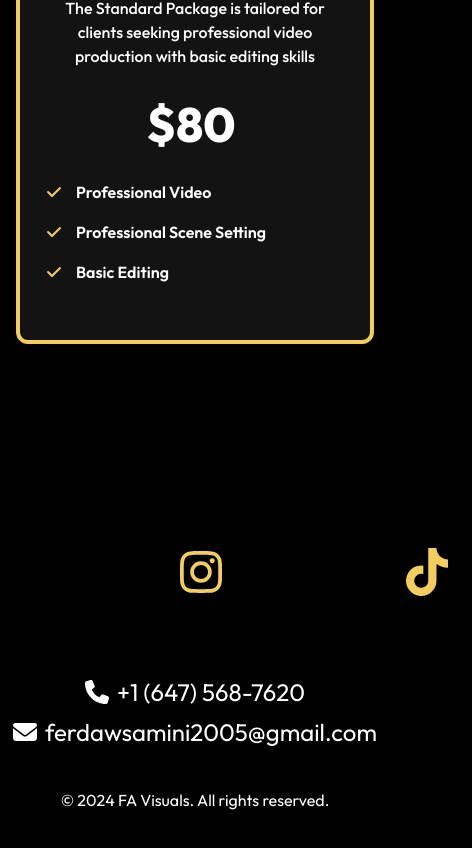
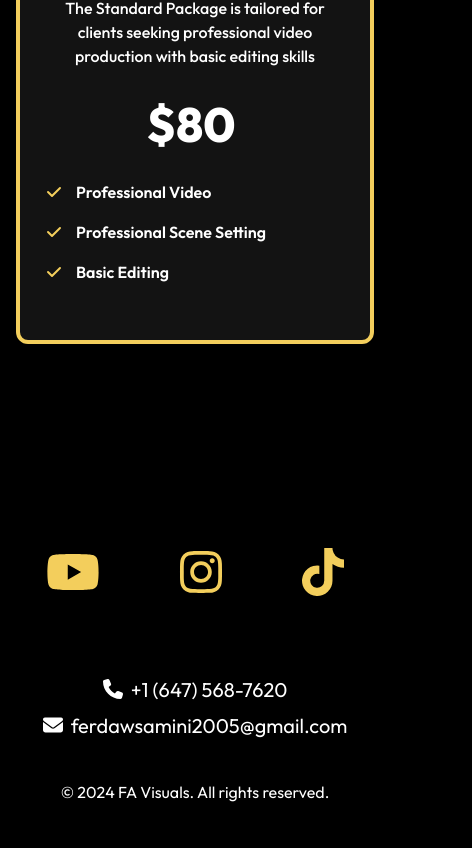
Before and after one commit to shamsharoon/FAVISUALS, a React (Vite) app: page / in a window 390 px wide. Shown: the part 6812-7660 px from the top of the page, 472 px wide, since content can reach past the window. Built offline with nearby package versions, Linux system fonts and the light colour scheme.

Commit message:
downwards arrow

```diff
--- a/src/App.jsx
+++ b/src/App.jsx
@@ -2,7 +2,7 @@ import Navbar from "./components/Navbar"
 import Hero from "./components/Hero"
 import About from "./components/About"
 import Portfolio from "./components/Portfolio"
-import Testimonials from "./components/TestimonialSection16"
+import Testimonials from "./components/Testimonials"
 import Pricing from "./components/Pricing"
 import Footer from "./components/Footer"
 
--- a/src/components/Footer.jsx
+++ b/src/components/Footer.jsx
@@ -7,7 +7,7 @@ function Footer() {
   return (
     <footer className="bg-black text-white py-32">
       <div className="container w-full mx-auto flex flex-col items-center justify-center">
-        <div className="flex space-x-6 mb-4 gap-28 pb-10">
+        <div className="flex space-x-6 mb-4 lg:gap-28 gap-2 pb-10">
           <a href="https://www.youtube.com" target="_blank" rel="noopener noreferrer">
             <FontAwesomeIcon icon={faYoutube} className='text-primary hover:bg-primary hover:text-black p-6 rounded-full' size="3x" />
           </a>
@@ -19,11 +19,11 @@ function Footer() {
           </a>
         </div>
         <div className="text-center mb-10">
-          <p className="text-2xl pb-2">
+          <p className="text-xl pb-2">
             <FontAwesomeIcon icon={faPhone} className="mr-2" />
             <a href="tel:+16475687620" className="hover:underline">+1 (647) 568-7620</a>
           </p>
-          <p className="text-2xl">
+          <p className="text-xl">
             <FontAwesomeIcon icon={faEnvelope} className="mr-2" />
             <a href="mailto:ferdawsamini2005@gmail.com" className="hover:underline">ferdawsamini2005@gmail.com</a>
           </p>
--- a/src/components/Hero.jsx
+++ b/src/components/Hero.jsx
@@ -89,21 +89,17 @@ function Hero() {
             <Cursor />
           </h1>
           {showStartText && (
-            <p className="lg:text-[24px] block lg:hidden text-[16px] font-medium py-4 px-8 rounded-full bg-primary/50 text-white/100 cursor-pointer">
-              Start Video
+            <p className="lg:text-[24px] block lg:hidden text-[16px] font-medium py-4 px-8 rounded-full  cursor-pointer">
+
             </p>
           )}
           {showFerdawsText && (
-            <div className="absolute bottom-32 flex justify-center w-full">
-            <svg className="w-12 h-12 animate-bounce text-primary" fill="none" stroke="currentColor" strokeWidth="2" viewBox="0 0 24 24" xmlns="http://www.w3.org/2000/svg">
-              <path strokeLinecap="round" strokeLinejoin="round" d="M19 9l-7 7-7-7"></path>
-            </svg>
-          </div>
+            <div></div>
           )}
           <p className="lg:text-[18px] lg:block hidden text-[16px] mx-52 font-medium text-white">
             Lorem ipsum, dolor sit amet consectetur adipisicing elit. Porro consequuntur quis quae perferendis. Temporibus, sunt impedit non voluptas distinctio, architecto dolores nam quibusdam optio neque fuga quas. Accusamus, alias et!
           </p>
-          <div className="absolute bottom-32 lg:flex hidden justify-center w-full">
+          <div className="absolute lg:bottom-32  flex justify-center w-full">
             <svg className="w-12 h-12 animate-bounce text-primary" fill="none" stroke="currentColor" strokeWidth="2" viewBox="0 0 24 24" xmlns="http://www.w3.org/2000/svg">
               <path strokeLinecap="round" strokeLinejoin="round" d="M19 9l-7 7-7-7"></path>
             </svg>
--- a/src/components/TestimonialSection16.jsx
+++ b/src/components/Testimonials.jsx
@@ -51,7 +51,7 @@ function TestimonialCard({ img, client, title, clientInfo }) {
   );
 }
 
-export function TestimonialSection16() {
+export function Testimonials() {
   return (
     <section className="px-8 py-10 lg:py-28">
       <div className="container mx-auto">
@@ -108,4 +108,4 @@ export function TestimonialSection16() {
   );
 }
 
-export default TestimonialSection16;
+export default Testimonials;
```
